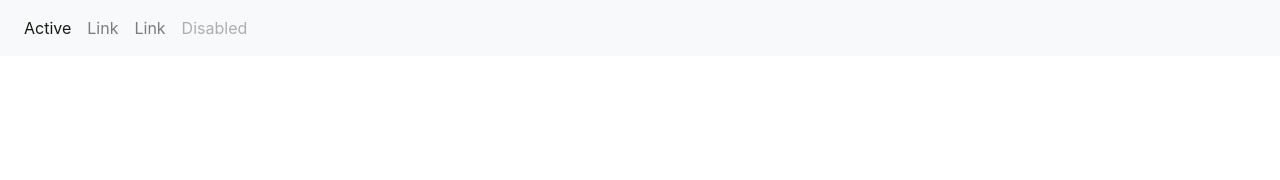
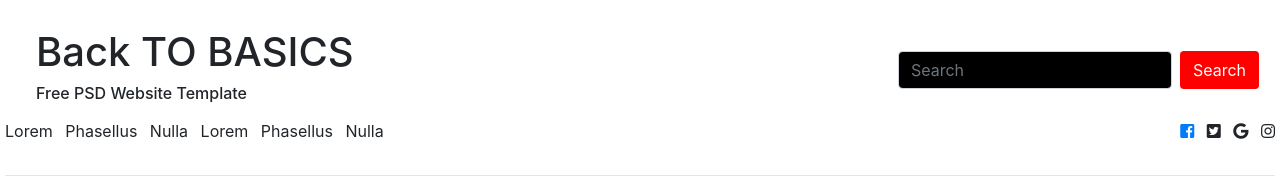
Before and after one commit to Dusingize/innovation-club, a plain HTML site: page index.html in a window 1280 px wide. Drawn offline with nearby package versions, Linux system fonts and the light colour scheme.

Commit message:
the second time

```diff
--- a/css/style.css
+++ b/css/style.css
@@ -0,0 +1,24 @@
+body {
+	padding-top: 20px;
+	padding-left: 5px;
+	padding-right: 5px;
+}
+
+
+
+/*/section start here*/
+.nav-search input {
+	background-color: #000;
+}
+.nav-search button {
+	background-color: red;
+	color: #fff;
+}
+.nav-search button:hover {
+	color: #fff;
+	background-color: #000;
+}
+li:hover {
+	font-size: 30px;
+	font-color: red;
+}
--- a/index.html
+++ b/index.html
@@ -1,34 +1,51 @@
 <!DOCTYPE html>
 <html>
 <head>
-	<title>Innovation</title>
+    <title>Innovation Club</title>
+    <link href="https://use.fontawesome.com/releases/v5.0.6/css/all.css" rel="stylesheet">
+    <link rel="stylesheet" type="text/css" href="css/style.css">
     <link rel="stylesheet" href="https://maxcdn.bootstrapcdn.com/bootstrap/4.0.0/css/bootstrap.min.css">
-
-<!-- jQuery library -->
     <script src="https://ajax.googleapis.com/ajax/libs/jquery/3.3.1/jquery.min.js"></script>
-
-<!-- Popper JS -->
     <script src="https://cdnjs.cloudflare.com/ajax/libs/popper.js/1.12.9/umd/popper.min.js"></script>
 </head>
 <body>
-	<section>
-		<nav class="navbar navbar-expand-sm bg-light navbar-light">
-		  <ul class="navbar-nav">
-		    <li class="nav-item active">
-		      <a class="nav-link" href="#">Active</a>
-		    </li>
-		    <li class="nav-item">
-		      <a class="nav-link" href="#">Link</a>
-		    </li>
-		    <li class="nav-item">
-		      <a class="nav-link" href="#">Link</a>
-		    </li>
-		    <li class="nav-item">
-		      <a class="nav-link disabled" href="#">Disabled</a>
-		    </li>
+    <section class="nav-section">
+        <nav class="navbar navbar-expand-sm bg-default navbar-default">
+                    <span class="col float-left">
+                        <h1> Back TO BASICS </h1>
+                        <h6> Free PSD Website Template </h6>
+
+                    </span>
+                    <form class="form-inline nav-search" action="/action_page.php" id="nav-search">
+                        <input class="form-control mr-sm-2" type="text" placeholder="Search">
+                        <button class="btn btn-default" type="submit">Search</button>
+                    </form>
+                </div>
+        </nav>
+        <div class="row">
+            <div class="col col-md-6">
+                <ul class="list-inline">
+                   <li class="list-inline-item">Lorem</li>
+                   <li class="list-inline-item">Phasellus</li>
+                     <li class="list-inline-item">Nulla</li>
+                   <li class="list-inline-item">Lorem</li>
+                   <li class="list-inline-item">Phasellus</li>
+                    <li class="list-inline-item">Nulla</li>
                 </ul>
-		</nav>
+            </div>
+            <div class="col col-md-6">
+            <div class="float-right">
+                 <ul class="list-inline">
+                       <li class="list-inline-item"><a href="#"><i class="fab fa-facebook-square"></i></a></li>
+                       <li class="list-inline-item"><a href="#"></a><i class="fab fa-twitter-square"></i></li>
+                       <li class="list-inline-item"><a href="#"></a><i class="fab fa-google"></i></li>
+                       <li class="list-inline-item"><a href="#"></a><i class="fab fa-instagram"></i></li>
+                 </ul>
+
+            </div>
+        </div>
     </section>
+    <hr>
 
 
 
@@ -38,21 +55,7 @@
 
 
 
-
-
-
-
-
-
-
-
-
-
-
-
-
-	<!-- Latest compiled JavaScript -->
     <script src="https://maxcdn.bootstrapcdn.com/bootstrap/4.0.0/js/bootstrap.min.js"></script>
-
+    <script type="text/javascript" src="js/index.js"></script>
 </body>
 </html>
```
Lines whose indentation alone changed are shown as unchanged.
